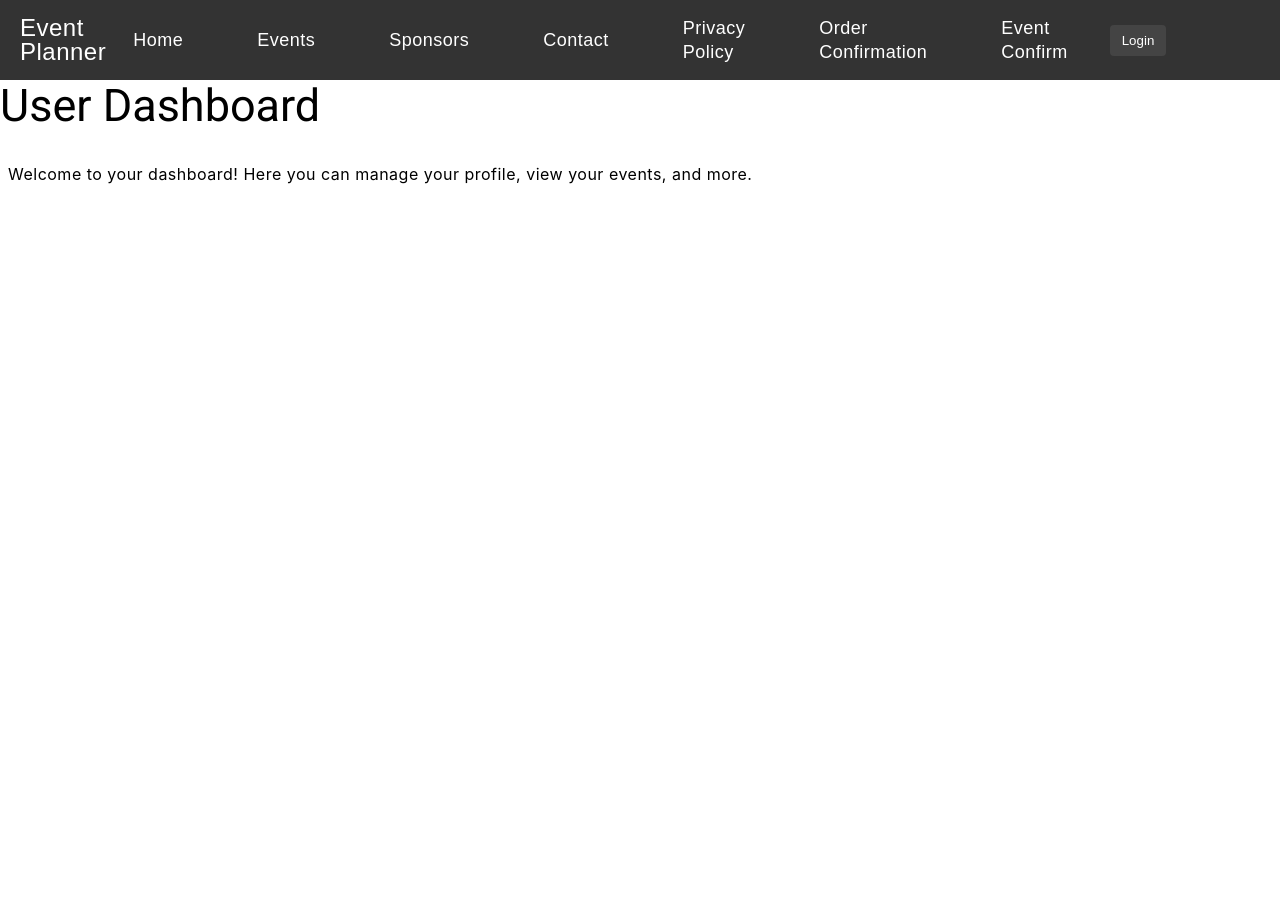
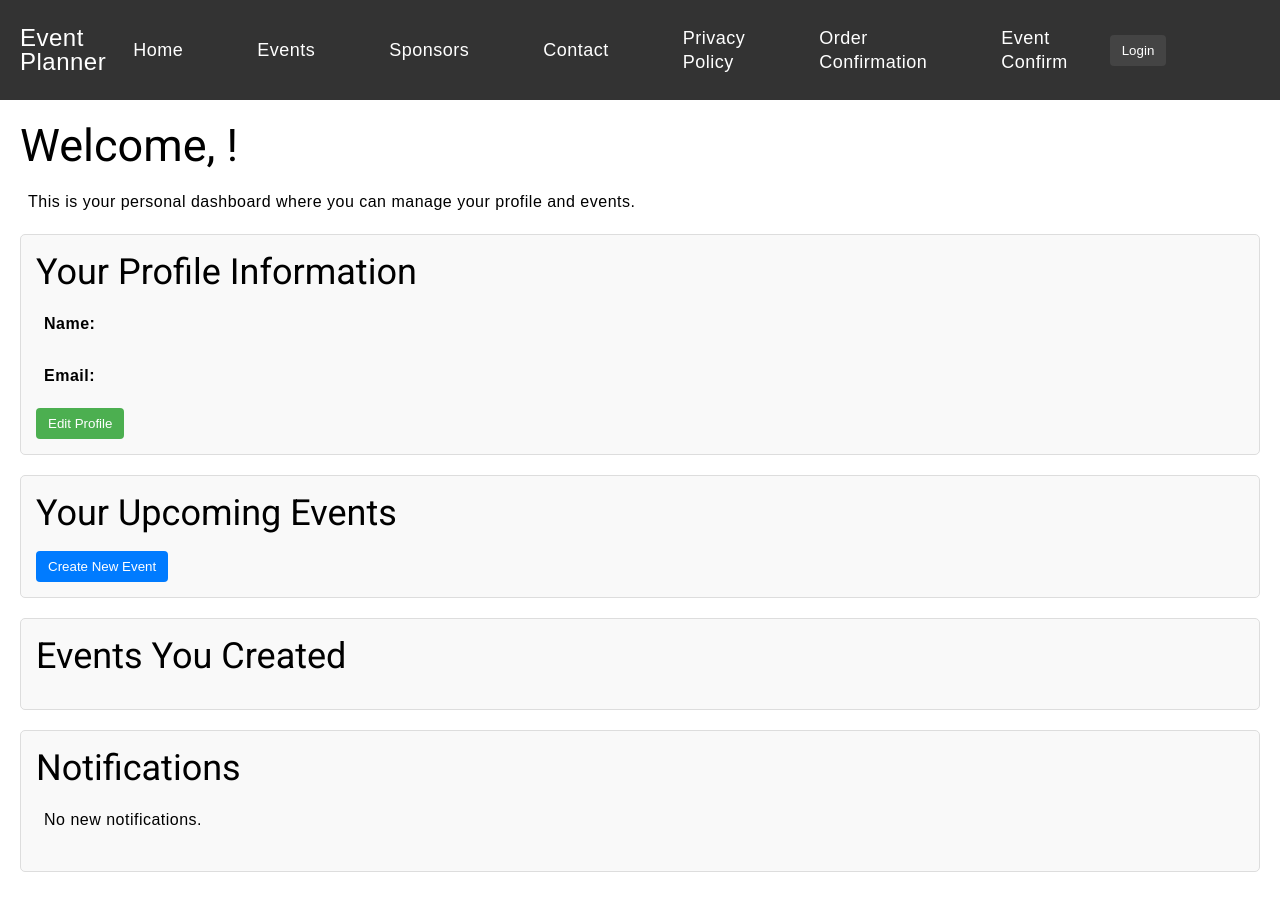
Before and after one commit to e-seet/INF2003, an Angular app in the folder frontend/: page /dashboard in a window 1280 px wide. Shown: the top 910 px of the page. Before the commit the page ends 800 px from the top, so only its background shows below. Built offline with nearby package versions, Linux system fonts and the light colour scheme.

Commit message:
ADDED some DASHBOARD layout

```diff
--- a/frontend/src/app/navbar/navbar.component.css
+++ b/frontend/src/app/navbar/navbar.component.css
@@ -9,7 +9,7 @@
     align-items: center;
     font-family: 'ibm-plex sans-regular', Arial, sans-serif;
     font-size: 18px;
-    height: 10%;
+    height: 100px;
   }
 
   /* Navbar left section (logo) styling */
--- a/frontend/src/app/services/login.service.ts
+++ b/frontend/src/app/services/login.service.ts
@@ -67,6 +67,38 @@ export class LoginService {
     return localStorage.getItem(this.TOKEN_KEY) !== null;
   }
 
+// Method to retrieve the stored JWT token
+getToken(): string | null {
+  return localStorage.getItem(this.TOKEN_KEY);
+}
+
+// Method to parse JWT token and retrieve user ID
+getUserIdFromToken(): number | null {
+  const token = this.getToken();
+  if (token) {
+    try {
+      // Decode the JWT token to extract user ID (replace this with a JWT decoding library if necessary)
+      const payload = JSON.parse(atob(token.split('.')[1])); // Decode JWT payload
+      return payload.userId;
+    } catch (error) {
+      console.error('Error parsing JWT token:', error);
+      return null;
+    }
+  }
+  return null;
+}
+
+// Method to retrieve user data based on user ID
+getUserData(userId: number): Observable<any> {
+  const headers = new HttpHeaders().set('Content-Type', 'application/json');
+  return this.httpClient
+    .get<any>(`${this.url}user/${userId}`, { headers: headers })
+    .pipe(
+      tap((response) => console.log('User data retrieved:', response)),
+      catchError(this.handleError)
+    );
+}
+
   // Handle HTTP errors
   private handleError(error: HttpErrorResponse) {
     let errorMessage = '';
--- a/frontend/src/app/user-dashboard/user-dashboard.component.css
+++ b/frontend/src/app/user-dashboard/user-dashboard.component.css
@@ -0,0 +1,54 @@
+.user-dashboard {
+    padding: 20px;
+    font-family: Arial, sans-serif;
+  }
+
+  h2, h3 {
+    margin-bottom: 10px;
+  }
+
+  .profile-info, .upcoming-events, .my-events, .notifications {
+    margin-bottom: 20px;
+    padding: 15px;
+    border: 1px solid #ddd;
+    border-radius: 5px;
+    background-color: #f9f9f9;
+  }
+
+  ul {
+    list-style-type: none;
+    padding: 0;
+  }
+
+  li {
+    padding: 10px;
+    border-bottom: 1px solid #eee;
+  }
+
+  button {
+    margin-right: 10px;
+    padding: 8px 12px;
+    border: none;
+    border-radius: 4px;
+    cursor: pointer;
+  }
+
+  .btn-edit-profile {
+    background-color: #4CAF50;
+    color: white;
+  }
+
+  .btn-create-event, .btn-edit-event {
+    background-color: #007BFF;
+    color: white;
+  }
+
+  .btn-delete-event {
+    background-color: #DC3545;
+    color: white;
+  }
+
+  .btn-view-event {
+    background-color: #FFC107;
+    color: white;
+  }
--- a/frontend/src/app/user-dashboard/user-dashboard.component.html
+++ b/frontend/src/app/user-dashboard/user-dashboard.component.html
@@ -1,2 +1,48 @@
-<h2>User Dashboard</h2>
-<p>Welcome to your dashboard! Here you can manage your profile, view your events, and more.</p>
+<div class="user-dashboard">
+    <!-- Welcome Header -->
+    <h2>Welcome, {{ userName }}!</h2>
+    <p>This is your personal dashboard where you can manage your profile and events.</p>
+
+    <!-- Profile Information Section -->
+    <div class="profile-info">
+      <h3>Your Profile Information</h3>
+      <p><strong>Name:</strong> {{ userName }}</p>
+      <p><strong>Email:</strong> {{ userEmail }}</p>
+      <button class="btn-edit-profile" routerLink="/profile">Edit Profile</button>
+    </div>
+
+    <!-- Upcoming Events Section -->
+    <div class="upcoming-events">
+      <h3>Your Upcoming Events</h3>
+      <ul>
+        <li *ngFor="let event of upcomingEvents">
+          <strong>{{ event.name }}</strong> - {{ event.date | date:'shortDate' }} at {{ event.location }}
+          <button class="btn-view-event" [routerLink]="['/event', event.id]">View Details</button>
+        </li>
+      </ul>
+      <button class="btn-create-event" routerLink="/create-event">Create New Event</button>
+    </div>
+
+    <!-- My Events Section -->
+    <div class="my-events">
+      <h3>Events You Created</h3>
+      <ul>
+        <li *ngFor="let event of myEvents">
+          <strong>{{ event.name }}</strong> - {{ event.date | date:'shortDate' }}
+          <button class="btn-edit-event" [routerLink]="['/edit-event', event.id]">Edit</button>
+          <button class="btn-delete-event" (click)="deleteEvent(event.id)">Delete</button>
+        </li>
+      </ul>
+    </div>
+
+    <!-- Notifications Section -->
+    <div class="notifications">
+      <h3>Notifications</h3>
+      <p *ngIf="notifications.length === 0">No new notifications.</p>
+      <ul>
+        <li *ngFor="let notification of notifications">
+          {{ notification.message }}
+        </li>
+      </ul>
+    </div>
+  </div>
--- a/frontend/src/app/user-dashboard/user-dashboard.component.ts
+++ b/frontend/src/app/user-dashboard/user-dashboard.component.ts
@@ -1,10 +1,79 @@
-import { Component } from '@angular/core';
+import { Component, OnInit } from '@angular/core';
+import { LoginService } from '../services/login.service';
+import { EventsService } from '../services/events.service';
+import { CommonModule } from '@angular/common';
+import { RouterModule } from '@angular/router';
+import { DatePipe } from '@angular/common';
 
 @Component({
+  standalone: true,
   selector: 'app-user-dashboard',
   templateUrl: './user-dashboard.component.html',
-  styleUrls: ['./user-dashboard.component.css']
+  styleUrls: ['./user-dashboard.component.css'],
+  imports: [CommonModule, RouterModule],
+  providers: [DatePipe],
 })
-export class UserDashboardComponent {
-  constructor() {}
+export class UserDashboardComponent implements OnInit {
+  userName: string = '';
+  userEmail: string = '';
+  userId: number | null = null; // Make userId nullable
+  upcomingEvents: any[] = [];
+  myEvents: any[] = [];
+  notifications: any[] = [];
+
+  constructor(private loginService: LoginService, private eventService: EventsService) {}
+
+  ngOnInit(): void {
+    // Retrieve user ID from the JWT token and load profile
+    this.userId = this.loginService.getUserIdFromToken();
+    if (this.userId) {
+      this.loadUserProfile(); // Load user data only if userId is valid
+      this.loadUserEvents();
+      this.loadUserNotifications();
+    } else {
+      console.error('User ID not found in token');
+    }
+  }
+
+  // Load user profile information from the backend
+  loadUserProfile() {
+    if (this.userId) {
+      this.loginService.getUserData(this.userId).subscribe({
+        next: (userData) => {
+          this.userName = userData.Name;
+          this.userEmail = userData.Email;
+        },
+        error: (error) => {
+          console.error('Error fetching user data:', error);
+        }
+      });
+    }
+  }
+
+  // Load events created by the user
+  loadUserEvents() {
+    this.myEvents = [
+      { id: 1, name: 'Event 1', date: new Date(), location: 'Location 1' },
+      { id: 2, name: 'Event 2', date: new Date(), location: 'Location 2' }
+    ];
+  }
+
+  // Load notifications
+  loadUserNotifications() {
+    this.notifications = [
+      { message: 'Your event "Event 1" is happening soon!' },
+      { message: 'New event "Event 3" created successfully.' }
+    ];
+  }
+
+  // Method to delete an event
+  deleteEvent(eventId: number): void {
+    const eventIndex = this.myEvents.findIndex((event) => event.id === eventId);
+    if (eventIndex > -1) {
+      this.myEvents.splice(eventIndex, 1);
+      console.log(`Event with ID ${eventId} deleted successfully.`);
+    } else {
+      console.warn(`Event with ID ${eventId} not found.`);
+    }
+  }
 }
```
Also changed, not shown: 1 other file (tests, documents, lock files or other folders).
